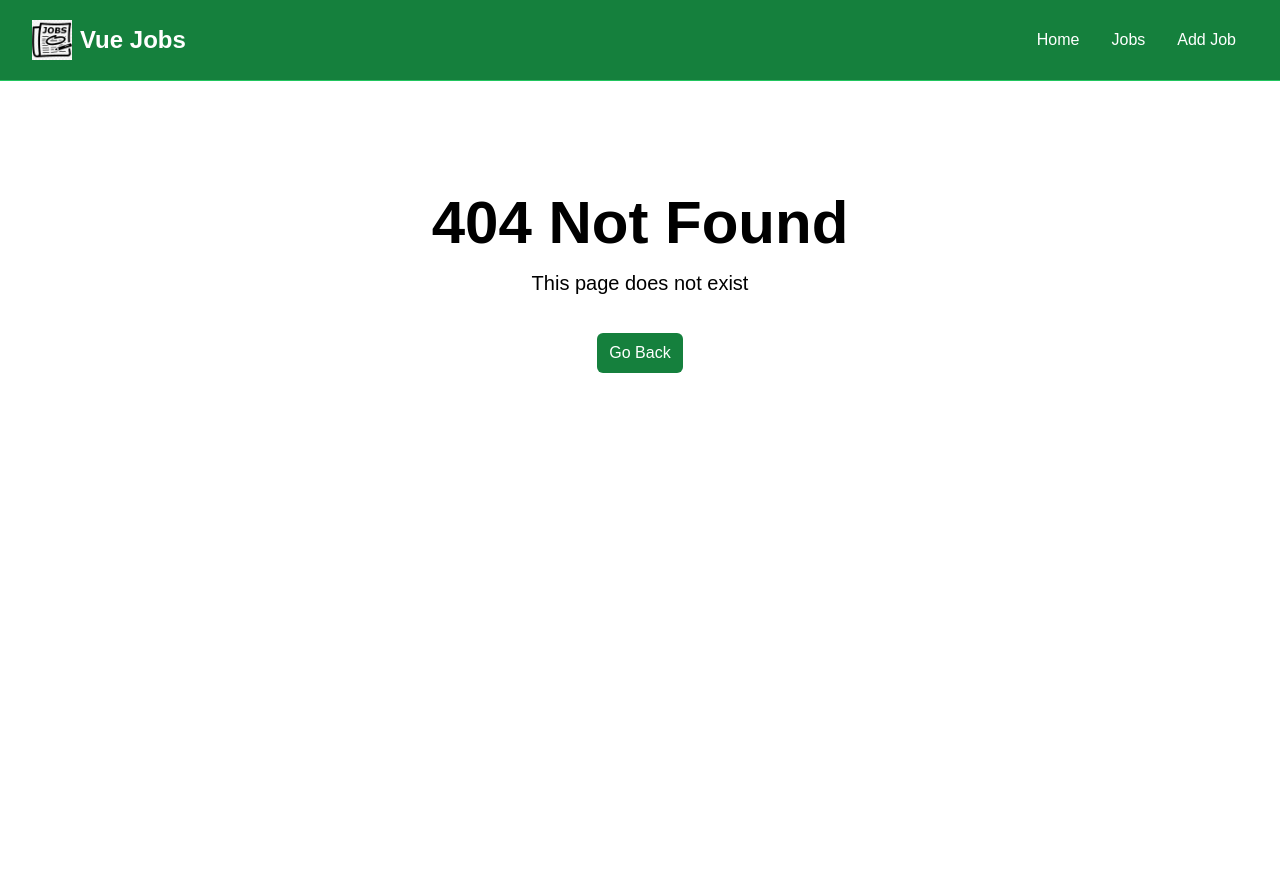
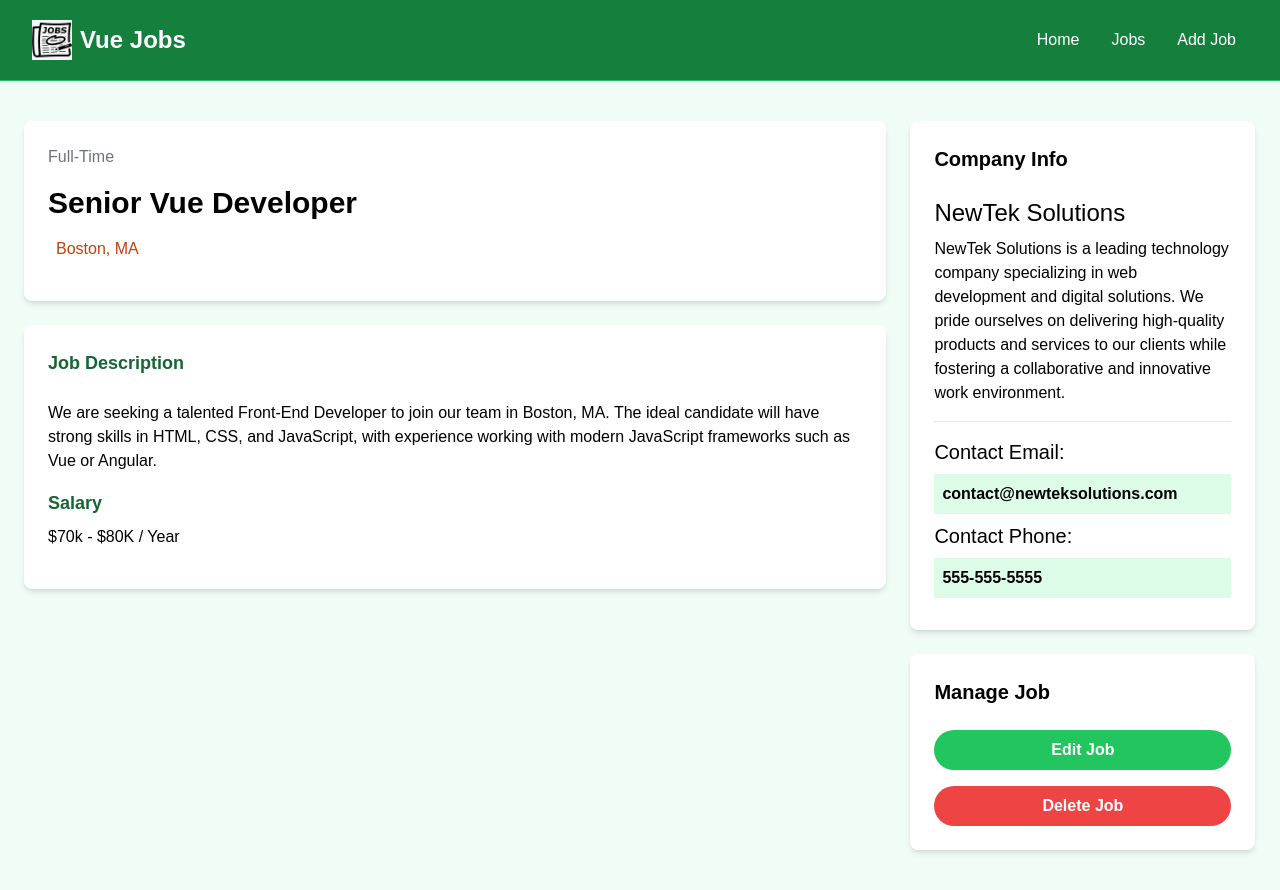
Before and after one commit to RishabBaisakh/job-listing, a Vue app: page /jobs/1 in a window 1280 px wide. Before the commit this address had no page. Before the commit the page ends 800 px from the top, so only its background shows below. Built offline with nearby package versions, Linux system fonts and the light colour scheme; the HTML template or start-up script is replaced by a standard one.

Commit message:
implemented basic json-server setup

```diff
--- a/src/components/JobListing.vue
+++ b/src/components/JobListing.vue
@@ -52,7 +52,7 @@
           {{ job.location }}
         </div>
         <a
-          :href="`/job/${job.id}`"
+          :href="`/jobs/${job.id}`"
           class="h-[36px] bg-green-500 hover:bg-green-600 text-white px-4 py-2 rounded-lg text-center text-sm"
         >
           Read More
--- a/src/components/JobListings.vue
+++ b/src/components/JobListings.vue
@@ -1,10 +1,14 @@
 <script setup>
-import jobData from "@/jobs.json";
 import JobListing from "./JobListing.vue";
-import { ref, defineProps } from "vue";
+import { reactive, ref, defineProps, onMounted } from "vue";
 import { RouterLink } from "vue-router";
+import axios from "axios";
+import PulseLoader from "vue-spinner/src/PulseLoader.vue";
 
-const jobs = ref(jobData.jobs);
+const state = reactive({
+  jobs: [],
+  isLoading: true,
+});
 
 defineProps({
   limit: Number,
@@ -12,6 +16,19 @@
     type: Boolean,
     default: false,
   },
+});
+
+onMounted(async () => {
+  try {
+    const response = await axios.get("http://localhost:5000/jobs");
+    state.jobs = response.data;
+  } catch (error) {
+    console.error("Error fetching jobs");
+  } finally {
+    setTimeout(() => {
+      state.isLoading = false;
+    }, 1500);
+  }
 });
 </script>
 
@@ -21,9 +38,14 @@
       <h2 class="text-3xl font-bold text-green-500 mb-6 text-center">
         Browse Jobs
       </h2>
-      <div class="grid grid-cols-1 md:grid-cols-3 gap-6">
+      <!-- Show loading spinner while loading is true -->
+      <div v-if="state.isLoading" class="text-center text-gray-500 py-6">
+        <PulseLoader />
+      </div>
+      <!-- show job listing when done loading -->
+      <div v-else class="grid grid-cols-1 md:grid-cols-3 gap-6">
         <JobListing
-          v-for="job in jobs.slice(0, limit) || jobs"
+          v-for="job in state.jobs.slice(0, limit) || state.jobs"
           :key="job.id"
           :job="job"
         >
--- a/src/router/index.js
+++ b/src/router/index.js
@@ -2,6 +2,7 @@
 import HomeView from "@/views/HomeView.vue";
 import JobsView from "@/views/JobsView.vue";
 import NotFoundView from "@/views/NotFoundView.vue";
+import JobView from "@/views/JobView.vue";
 
 const router = createRouter({
   history: createWebHistory(import.meta.env.BASE_URL),
@@ -17,6 +18,11 @@
       component: JobsView,
     },
     {
+      path: "/jobs/:id",
+      name: "job",
+      component: JobView,
+    },
+    {
       path: "/:catchAll(.*)",
       name: "not-found",
       component: NotFoundView,
--- /dev/null
+++ b/src/views/JobView.vue
@@ -0,0 +1,87 @@
+<script setup></script>
+
+<template>
+  <section class="bg-green-50">
+    <div class="container m-auto py-10 px-6">
+      <div class="grid grid-cols-1 md:grid-cols-70/30 w-full gap-6">
+        <main>
+          <div
+            class="bg-white p-6 rounded-lg shadow-md text-center md:text-left"
+          >
+            <div class="text-gray-500 mb-4">Full-Time</div>
+            <h1 class="text-3xl font-bold mb-4">Senior Vue Developer</h1>
+            <div
+              class="text-gray-500 mb-4 flex align-middle justify-center md:justify-start"
+            >
+              <i
+                class="fa-solid fa-location-dot text-lg text-orange-700 mr-2"
+              ></i>
+              <p class="text-orange-700">Boston, MA</p>
+            </div>
+          </div>
+
+          <div class="bg-white p-6 rounded-lg shadow-md mt-6">
+            <h3 class="text-green-800 text-lg font-bold mb-6">
+              Job Description
+            </h3>
+
+            <p class="mb-4">
+              We are seeking a talented Front-End Developer to join our team in
+              Boston, MA. The ideal candidate will have strong skills in HTML,
+              CSS, and JavaScript, with experience working with modern
+              JavaScript frameworks such as Vue or Angular.
+            </p>
+
+            <h3 class="text-green-800 text-lg font-bold mb-2">Salary</h3>
+
+            <p class="mb-4">$70k - $80K / Year</p>
+          </div>
+        </main>
+
+        <!-- Sidebar -->
+        <aside>
+          <!-- Company Info -->
+          <div class="bg-white p-6 rounded-lg shadow-md">
+            <h3 class="text-xl font-bold mb-6">Company Info</h3>
+
+            <h2 class="text-2xl">NewTek Solutions</h2>
+
+            <p class="my-2">
+              NewTek Solutions is a leading technology company specializing in
+              web development and digital solutions. We pride ourselves on
+              delivering high-quality products and services to our clients while
+              fostering a collaborative and innovative work environment.
+            </p>
+
+            <hr class="my-4" />
+
+            <h3 class="text-xl">Contact Email:</h3>
+
+            <p class="my-2 bg-green-100 p-2 font-bold">
+              contact@newteksolutions.com
+            </p>
+
+            <h3 class="text-xl">Contact Phone:</h3>
+
+            <p class="my-2 bg-green-100 p-2 font-bold">555-555-5555</p>
+          </div>
+
+          <!-- Manage -->
+          <div class="bg-white p-6 rounded-lg shadow-md mt-6">
+            <h3 class="text-xl font-bold mb-6">Manage Job</h3>
+            <a
+              href="add-job.html"
+              class="bg-green-500 hover:bg-green-600 text-white text-center font-bold py-2 px-4 rounded-full w-full focus:outline-none focus:shadow-outline mt-4 block"
+              >Edit Job</a
+            >
+            <button
+              class="bg-red-500 hover:bg-red-600 text-white font-bold py-2 px-4 rounded-full w-full focus:outline-none focus:shadow-outline mt-4 block"
+            >
+              Delete Job
+            </button>
+          </div>
+        </aside>
+      </div>
+    </div>
+  </section>
+</template>
```
Also changed, not shown: package.json (+6 -2 lines), 2 other files (tests, documents, lock files or other folders).
